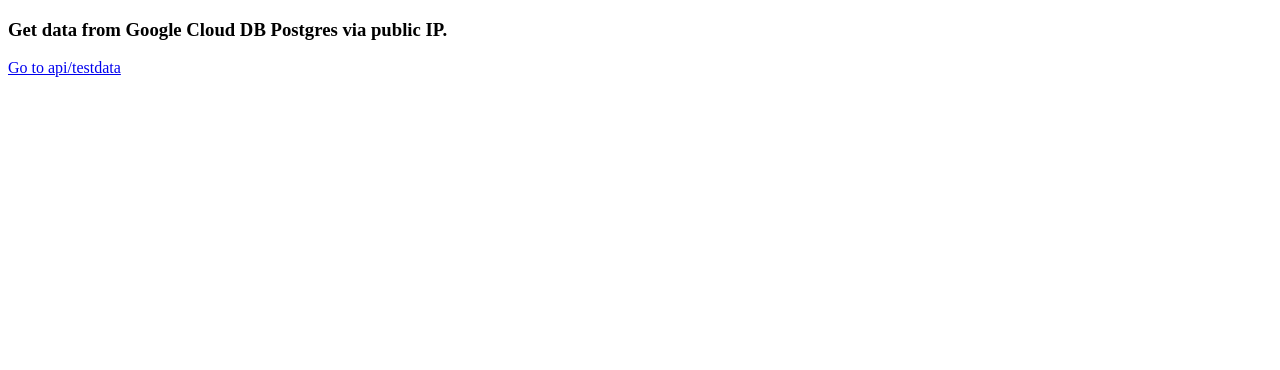
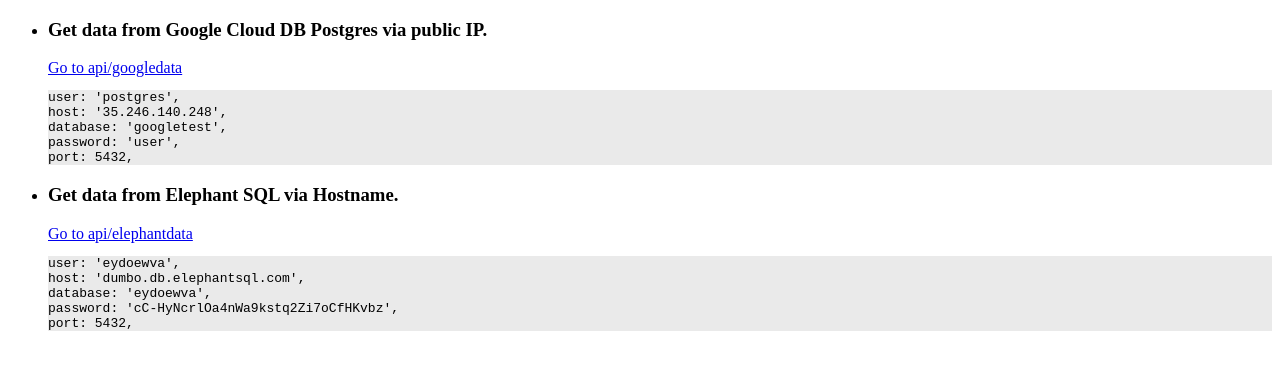
Before and after one commit to den-soima/zeit-next-google, a Next.js app: page / in a window 1280 px wide. Shown: the top 370 px of the page. Built offline with nearby package versions, Linux system fonts and the light colour scheme.

Commit message:
eltphantsql added

```diff
--- a/package.json
+++ b/package.json
@@ -8,6 +8,7 @@
     "start": "next start"
   },
   "dependencies": {
+    "micro": "^9.3.4",
     "next": "9.1.1",
     "node-pre-gyp": "^0.13.0",
     "pg": "^7.12.1",
--- a/pages/api/testdata.js
+++ b/pages/api/elephantdata.js
@@ -1,15 +1,15 @@
-const { Pool } = require('pg');
+const {Pool} = require('pg');
 const pool = new Pool({
-    user: 'postgres',
-    host: '35.246.140.248',
-    database: 'googletest',
-    password: 'user',
+    user: 'eydoewva',
+    host: 'dumbo.db.elephantsql.com',
+    database: 'eydoewva',
+    password: 'cC-HyNcrlOa4nWa9kstq2Zi7oCfHKvbz',
     port: 5432,
-})
+});
 
 export default (req, res) => {
     pool.query('SELECT * FROM testdata', (error, result) => {
-        if (error){
+        if (error) {
             throw error
         }
         res.status(200).json({
--- /dev/null
+++ b/pages/api/googledata.js
@@ -0,0 +1,20 @@
+const { Pool } = require('pg');
+const pool = new Pool({
+    user: 'postgres',
+    host: '35.246.140.248',
+    database: 'googletest',
+    password: 'user',
+    port: 5432,
+});
+
+export default (req, res) => {
+    pool.query('SELECT * FROM testdata', (error, result) => {
+        if (error){
+            throw error
+        }
+        res.status(200).json({
+            status: 'success',
+            data: result.rows
+        });
+    })
+}
--- a/pages/index.js
+++ b/pages/index.js
@@ -3,10 +3,40 @@
 
 const Home = () => (
   <div>
-    <h3>Get data from Google Cloud DB Postgres via public IP.</h3>
-    <Link href='/api/testdata'>
-        <a>Go to api/testdata</a>
-    </Link>
+      <ul>
+          <li>
+              <h3>Get data from Google Cloud DB Postgres via public IP.</h3>
+              <Link href='/api/googledata'>
+                  <a>Go to api/googledata</a>
+              </Link>
+              <pre>
+                  user: 'postgres',<br />
+                  host: '35.246.140.248',<br />
+                  database: 'googletest',<br />
+                  password: 'user',<br />
+                  port: 5432,<br />
+              </pre>
+          </li>
+         <li>
+             <h3>Get data from Elephant SQL via Hostname.</h3>
+             <Link href='/api/elephantdata'>
+                 <a>Go to api/elephantdata</a>
+             </Link>
+             <pre>
+                 user: 'eydoewva',<br />
+                 host: 'dumbo.db.elephantsql.com',<br />
+                 database: 'eydoewva',<br />
+                 password: 'cC-HyNcrlOa4nWa9kstq2Zi7oCfHKvbz',<br />
+                 port: 5432,<br />
+             </pre>
+         </li>
+      </ul>
+      <style jsx>{`
+        pre {
+            background-color: #EAEAEA;
+        }
+
+      `}</style>
   </div>
 )
 
```
Also changed, not shown: 1 other file (tests, documents, lock files or other folders).
